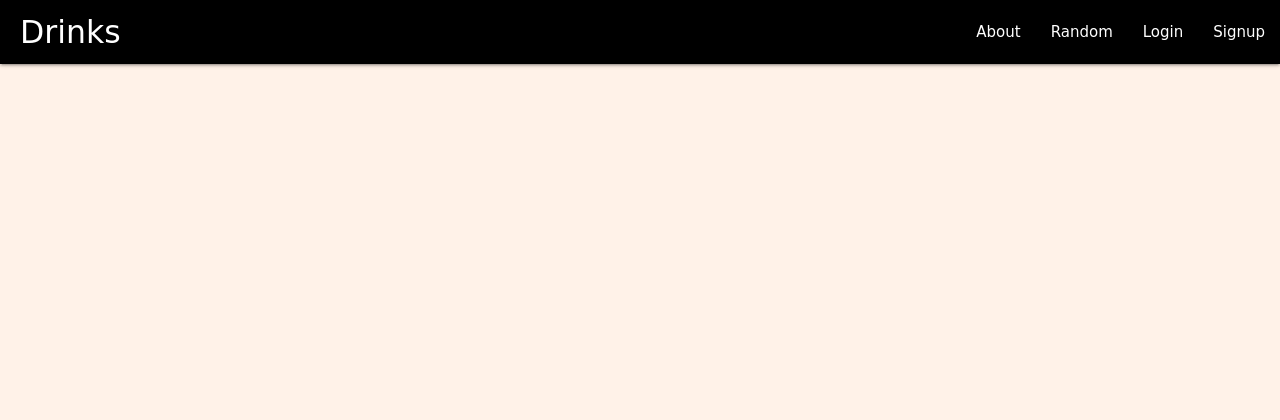
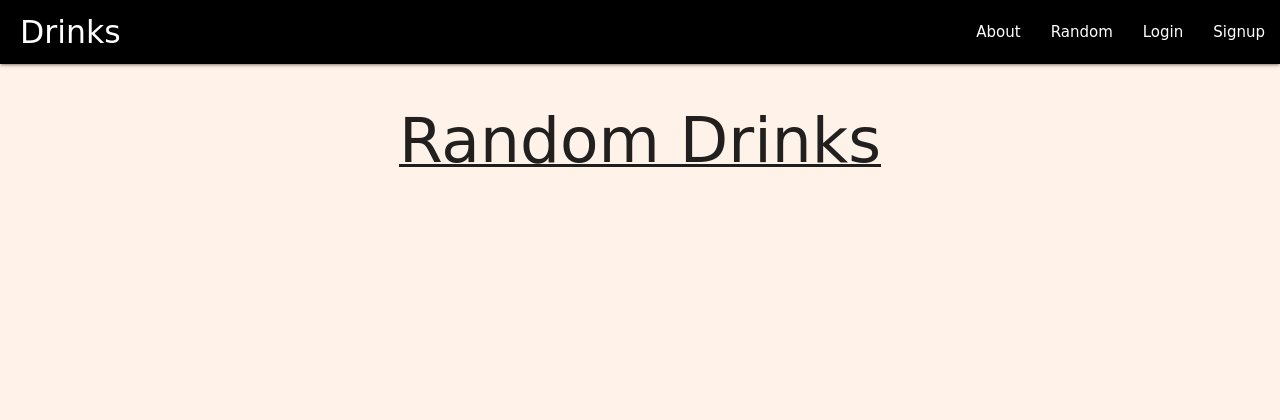
Before and after one commit to F2easy/Drinks-app, a Django app: page /random/ in a window 1280 px wide. Shown: the top 420 px of the page. Run offline with Django 5.2, Linux system fonts and the light colour scheme; data that the repository does not hold is empty; some web fonts are replaced.

Commit message:
random page header

```diff
--- a/main_app/templates/random.html
+++ b/main_app/templates/random.html
@@ -1,5 +1,6 @@
 {% extends 'base.html' %}
 {% block content %}
+<h1 class="underline center-align">Random Drinks</h1>
 <div class="row">
     {% for drink in drinks %}
     <div class="card col s4 center-align">
```
